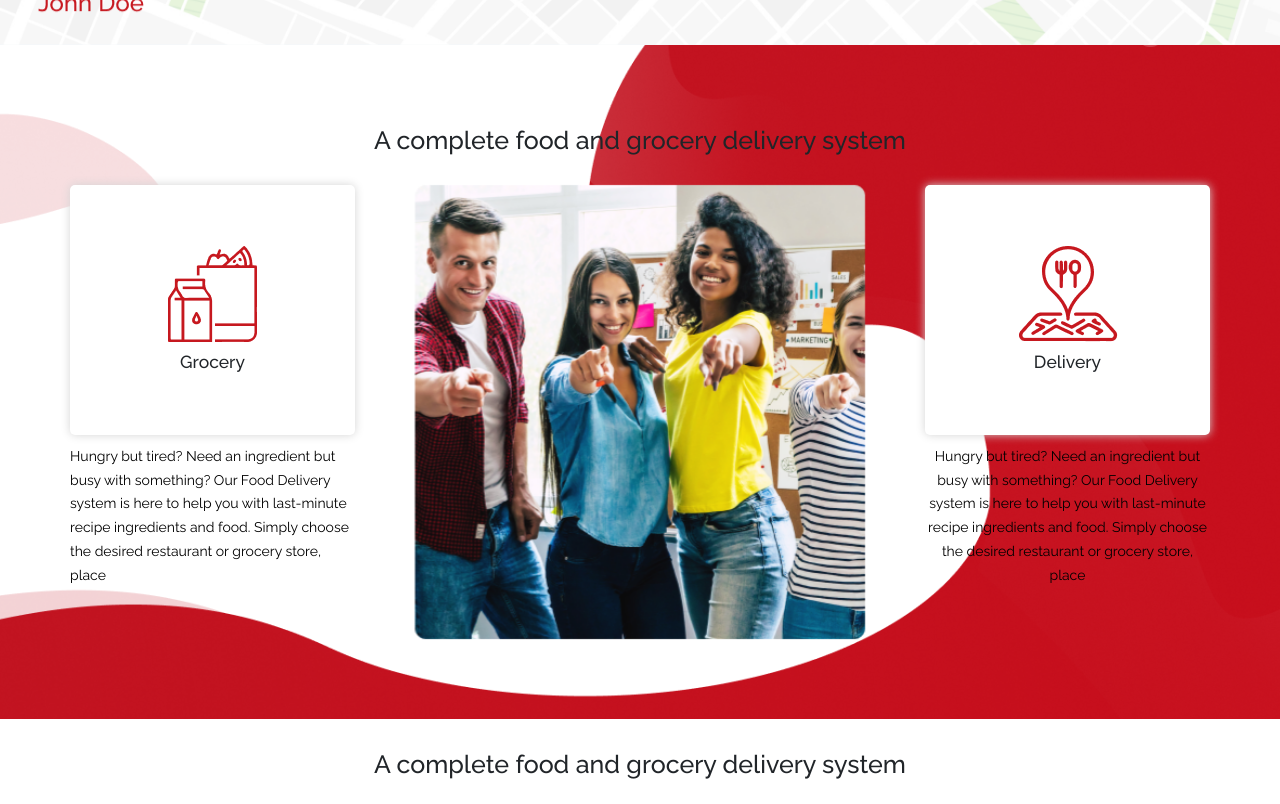
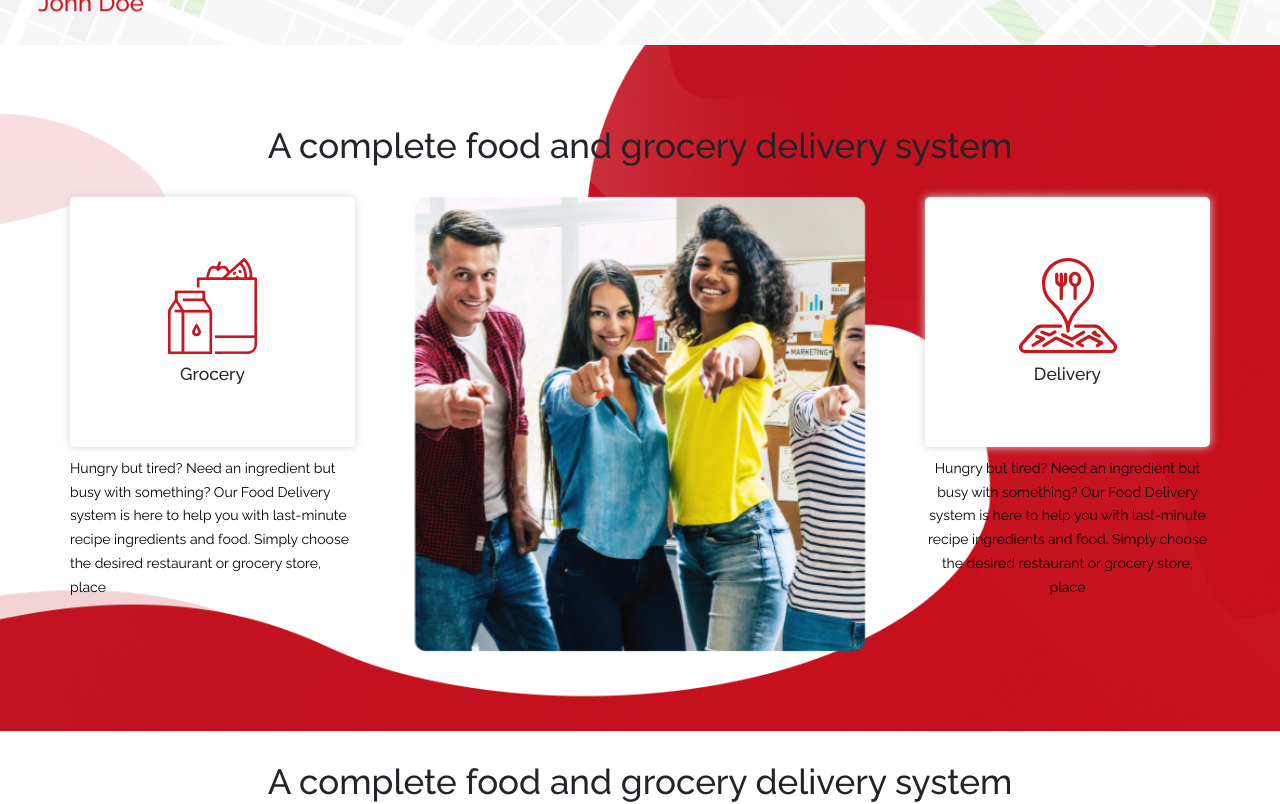
Before and after one commit to ahsankhan201010/foodchoo-nextjs, a Next.js app: page / in a window 1280 px wide. Shown: the part 1200-2004 px from the top of the page. Built offline with nearby package versions, Linux system fonts and the light colour scheme.

Commit message:
Theme Heading Sizes Added

```diff
--- a/assets/scss/_global.scss
+++ b/assets/scss/_global.scss
@@ -105,4 +105,16 @@ button {
   font-size: $f-x-lg;
 }
 
+.theme-head-x-lg {
+  font-size: $f-x-lg;
+}
+
+.theme-head-lg {
+  font-size: $f-lg;
+}
+
+.theme-head-md {
+  font-size: $f-md;
+}
+
 // theme titles styles end
--- a/pages/index.js
+++ b/pages/index.js
@@ -117,7 +117,7 @@ const Home = () => {
       </div>
       <div className="container app-mok">
         <Fade duration={2000} top>
-          <h1 className="text-center my-5">
+          <h1 className="text-center my-5 theme-head-x-lg">
             A complete food and grocery delivery system
           </h1>
         </Fade>
--- a/uiComponents/deliveryServices/DeliveryServices.js
+++ b/uiComponents/deliveryServices/DeliveryServices.js
@@ -31,7 +31,7 @@ const DeliveryServices = () => {
         <div className="row">
           <div className="col-lg-12">
             <Fade duration={2000} top>
-              <h1 className="text-center mb-5">
+              <h1 className="text-center mb-5 theme-head-x-lg">
                 A complete food and grocery delivery system
               </h1>
             </Fade>
```
